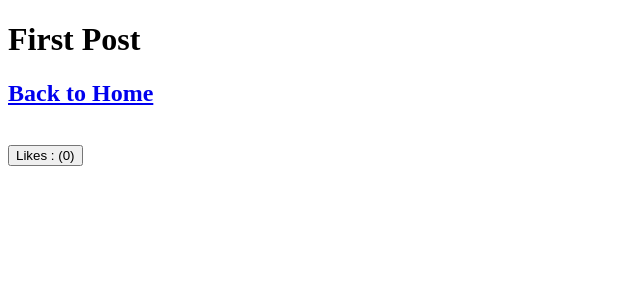
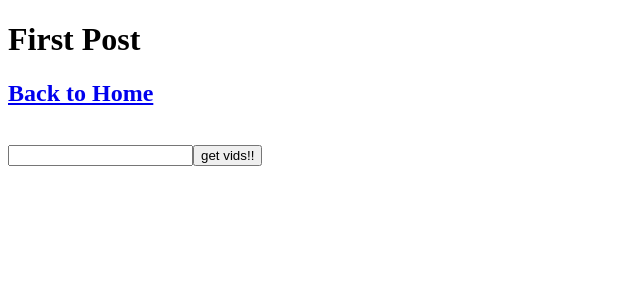
Before and after one commit to darenchun/nextjs_movie, a Next.js app: page /posts/first_post in a window 1280 px wide. Shown: the top 300 px of the page, without its empty margins (0-640 px from the left). Built offline with nearby package versions, Linux system fonts and the light colour scheme.

Commit message:
youtube download site link code. should add O2Auth code for google api.

```diff
--- a/pages/posts/first_post.js
+++ b/pages/posts/first_post.js
@@ -11,22 +11,56 @@ const MyImage = () => (
 
 const numbering_arr = [0, 1, 2, 3, 4, 5, 6, 7, 8, 9, 10];
 
+export default function FirstPost() {
+    /* states */
+    // const [likes, setLikes] = React.useState(0); /* useState sets it's initial form with arrays, with variable to remember state and a function that modifies the state */
+    const [vidUrl, setUrl] = React.useState("");
+    const [vidDownSite, setDownSite] = React.useState([]);
+    // const [string_literals, setString_literals] = React.useState("");
 
 
-export default function FirstPost() {
-    const [likes, setLikes] = React.useState(0);
-    const handleClick = () => { setLikes(likes + 1) };
+    /* state handlers with javascript */
+    const handleClick = () => {
+        setDownSite(() => {
+            const str = vidUrl; // get what user wrote in input box
+            const target = "youtube";
+            const replacement = "youtubepp";
+            const index = str.indexOf(target);
+            if (index !== -1) {
+                const firstPart = str.substring(0, index);
+                const secondPart = str.substring(index + target.length);
+                const newStr = firstPart + replacement + secondPart;
+                console.log(newStr);
+                setDownSite(newStr); // set download site url
+                function openInNewTab(newStr) {
+                    const a = document.createElement('a');
+                    a.href = newStr;
+                    a.target = "_blank";
+                    a.rel = "noopener noreferrer";
+                    a.click();
+                }
+                openInNewTab();
+            } else {
+                console.log(str);
+            }
+
+        })
+    };
+    const handleURLInput = (event) => { setUrl(event.target.value) }
+    // const handleString = () =vidUrlsdocument.getElementById("vidUrl"))g_literals(string_literals + "ㄱ") };
     return (
         <>
             <h1>First Post</h1>
             <h2>
                 <Link href="/">Back to Home</Link>
-
-
-
             </h2>
             <br />
-            <button onClick={handleClick}>Likes : ({likes})</button>
+            <input type="text" value={vidUrl} onChange={handleURLInput} />
+            <button onClick={() => {
+                handleClick();
+            }}>get vids!!</button>
+            <p>{vidDownSite}</p>
+
         </>
     );
 
```
